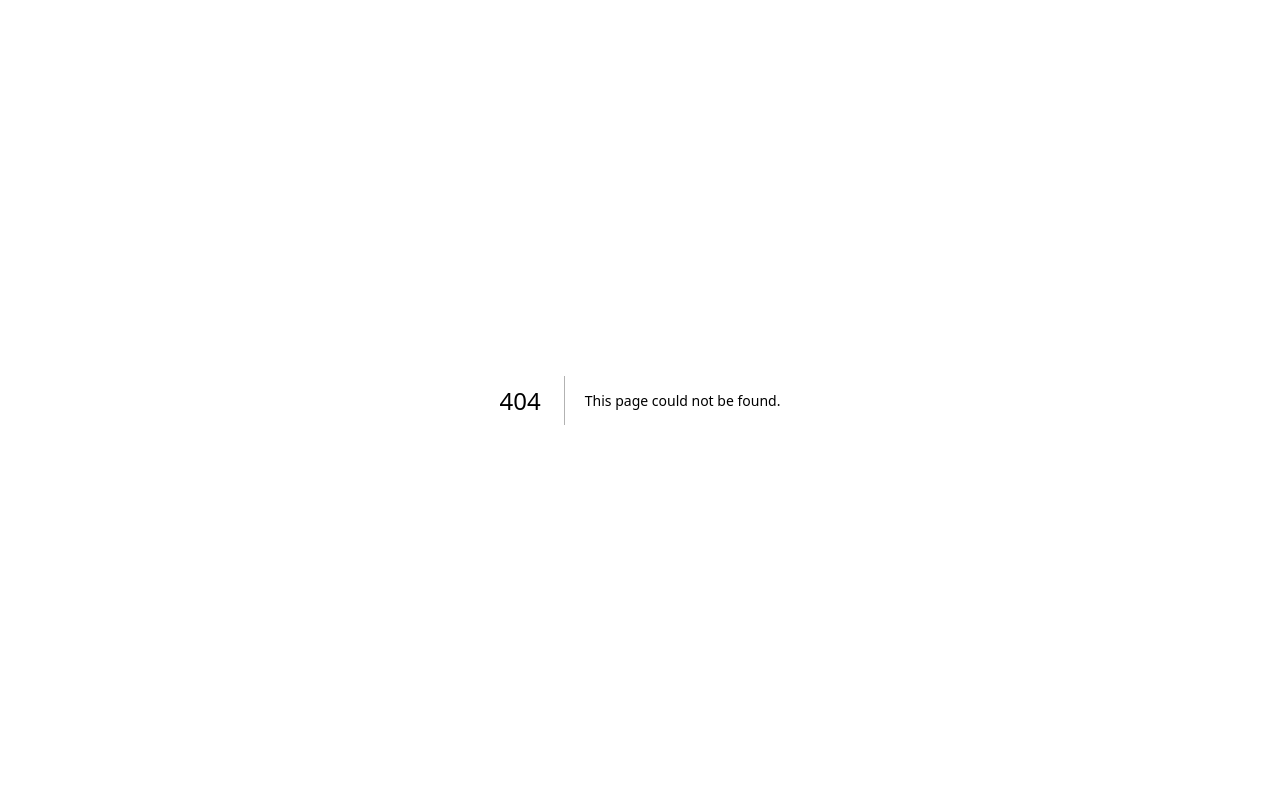
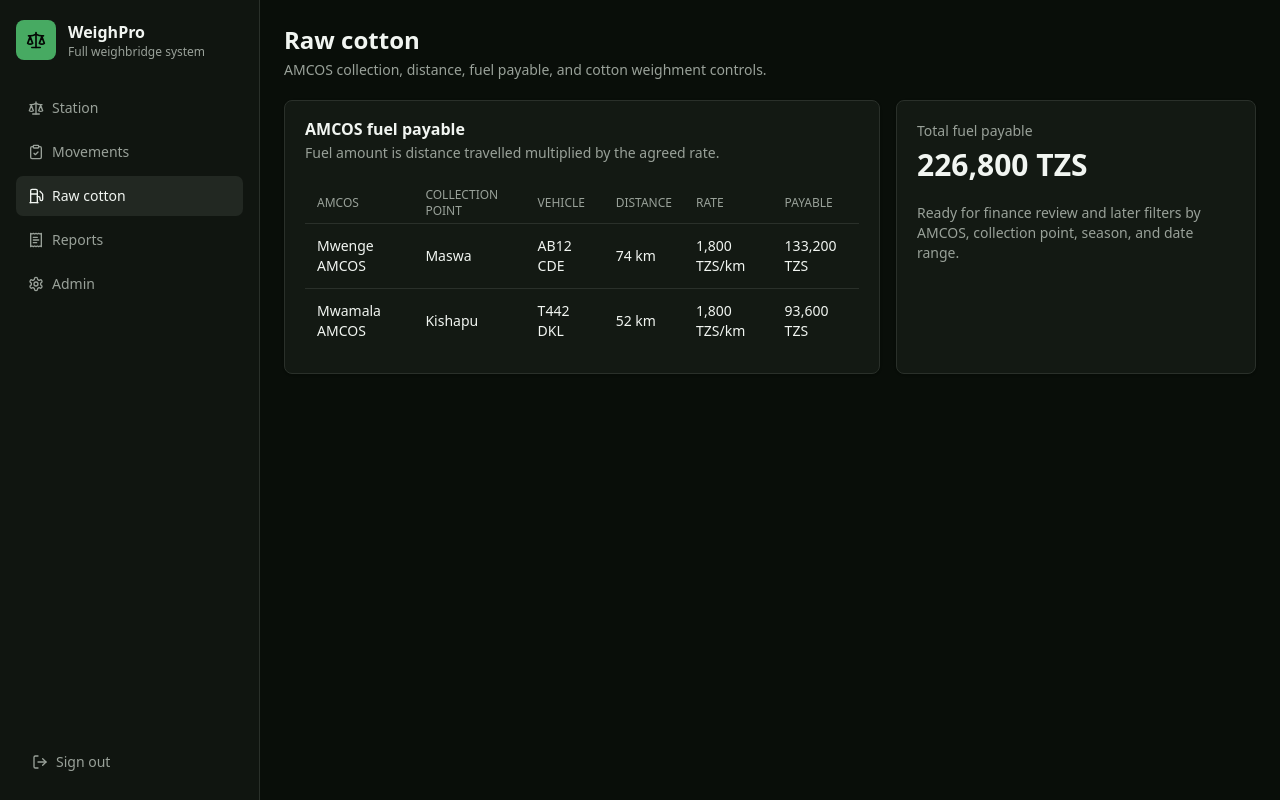
Before and after one commit to allenki1eo/weighpro, a Next.js app in the folder apps/web/: page /raw-cotton in a window 1280 px wide. Before the commit this address had no page. Built offline with nearby package versions, Linux system fonts and the light colour scheme.

Commit message:
Add raw cotton page

```diff
--- /dev/null
+++ b/apps/web/app/raw-cotton/page.tsx
@@ -0,0 +1,18 @@
+import { AppShell } from "@/components/layout/app-shell";
+import { Card, CardContent, CardDescription, CardHeader, CardTitle } from "@/components/ui/card";
+import { Table, TableBody, TableCell, TableHead, TableHeader, TableRow } from "@/components/ui/table";
+import { rawCottonFuelRows } from "@/lib/sample-data";
+
+export default function RawCottonPage() {
+  const total = rawCottonFuelRows.reduce((sum, row) => sum + row.payable, 0);
+
+  return (
+    <AppShell>
+      <div className="mb-5"><h1 className="text-2xl font-semibold tracking-normal">Raw cotton</h1><p className="mt-1 text-sm text-muted-foreground">AMCOS collection, distance, fuel payable, and cotton weighment controls.</p></div>
+      <div className="grid gap-4 xl:grid-cols-[1fr_360px]">
+        <Card><CardHeader><CardTitle>AMCOS fuel payable</CardTitle><CardDescription>Fuel amount is distance travelled multiplied by the agreed rate.</CardDescription></CardHeader><CardContent><Table><TableHeader><TableRow><TableHead>AMCOS</TableHead><TableHead>Collection point</TableHead><TableHead>Vehicle</TableHead><TableHead>Distance</TableHead><TableHead>Rate</TableHead><TableHead>Payable</TableHead></TableRow></TableHeader><TableBody>{rawCottonFuelRows.map((row) => <TableRow key={`${row.amcosName}-${row.plate}`}><TableCell>{row.amcosName}</TableCell><TableCell>{row.collectionPoint}</TableCell><TableCell>{row.plate}</TableCell><TableCell>{row.distanceKm} km</TableCell><TableCell>{row.fuelRatePerKm.toLocaleString()} {row.fuelCurrency}/km</TableCell><TableCell>{row.payable.toLocaleString()} {row.fuelCurrency}</TableCell></TableRow>)}</TableBody></Table></CardContent></Card>
+        <Card><CardHeader><CardDescription>Total fuel payable</CardDescription><CardTitle className="text-3xl">{total.toLocaleString()} TZS</CardTitle></CardHeader><CardContent className="text-sm text-muted-foreground">Ready for finance review and later filters by AMCOS, collection point, season, and date range.</CardContent></Card>
+      </div>
+    </AppShell>
+  );
+}
```
